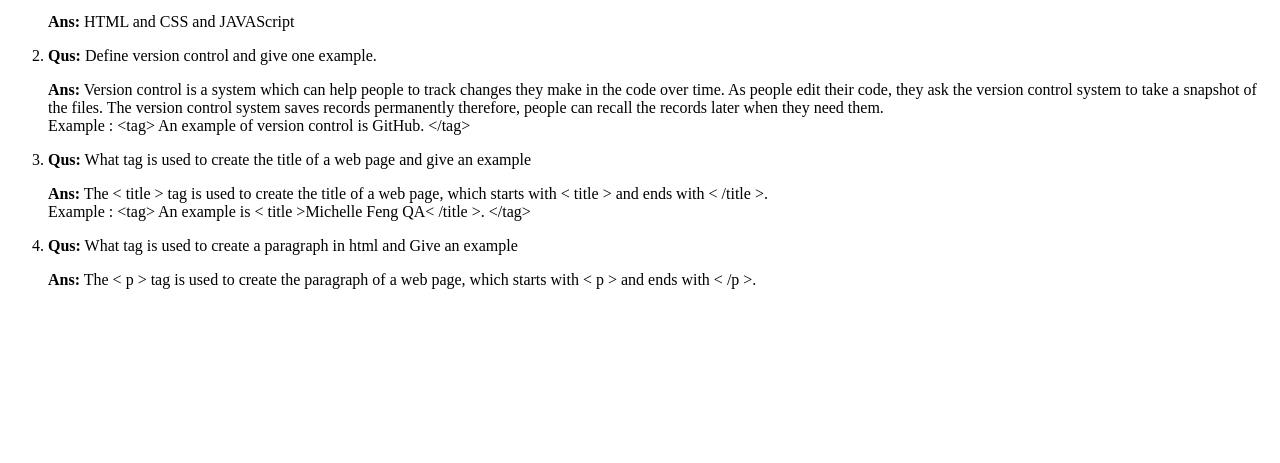
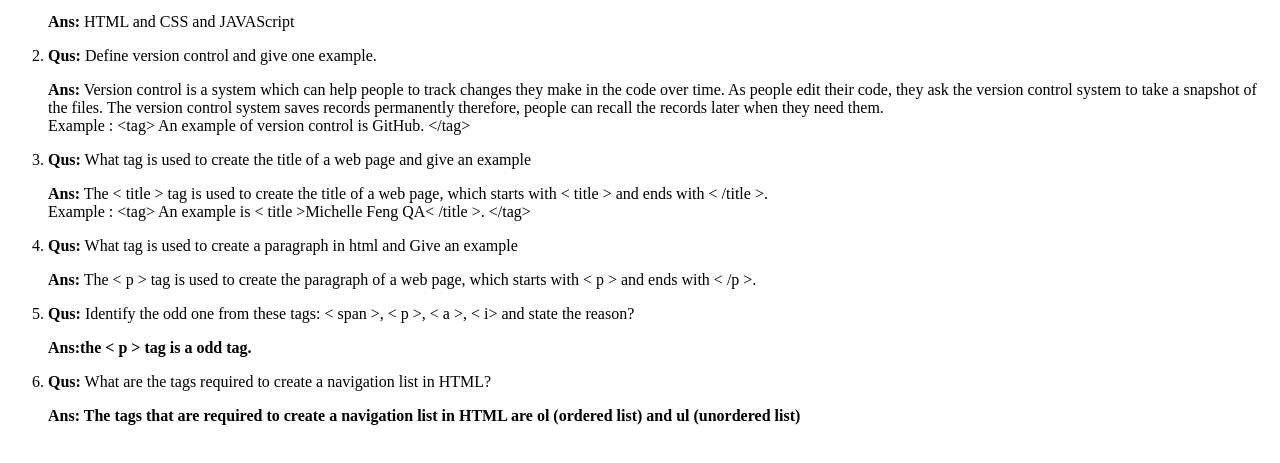
Before and after one commit to 1feng0064/1feng0064.github.io, a plain HTML site: page lib2024/qa/index.html in a window 1280 px wide. Shown: the part 101-564 px from the top of the page. Drawn offline with Linux system fonts and the light colour scheme.

Commit message:
week5 questions

```diff
--- a/lib2024/qa/index.html
+++ b/lib2024/qa/index.html
@@ -26,8 +26,18 @@
 	</li>
 	<!-- Question 4 -->
 	<li>
-		<p><strong>Qus:</strong>  What tag is used to create a paragraph in html and Give an example</p>
+		<p><strong>Qus:</strong> What tag is used to create a paragraph in html and Give an example</p>
 		<p><strong>Ans:</strong> The < p > tag is used to create the paragraph of a web page, which starts with < p > and ends with < /p >.</p>
+	</li>
+	<!-- Question 5 -->
+	<li>
+		<p><strong>Qus:</strong> Identify the odd one from these tags: < span >, < p >, < a >, < i> and state the reason?</p>
+		<p><strong>Ans:the < p > tag is a odd tag. </strong> </p>
+	</li>
+	<!-- Question 6 -->
+	<li>
+		<p><strong>Qus:</strong> What are the tags required to create a navigation list in HTML? </p>
+		<p><strong>Ans: The tags that are required to create a navigation list in HTML are ol (ordered list) and ul (unordered list)</strong> </p>
 	</li>
 
 </ol>
```
Also changed, not shown: 2 other files.
